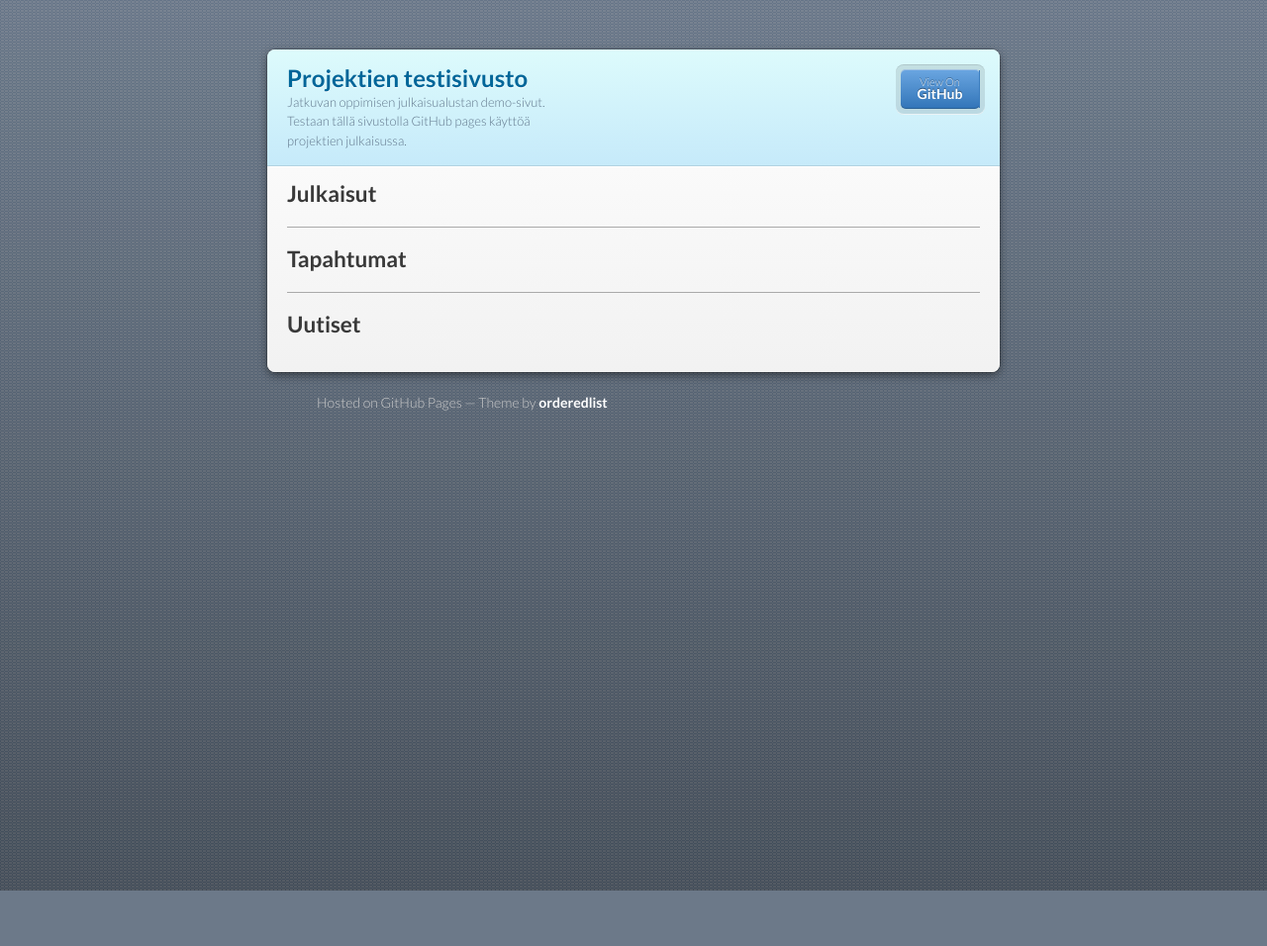
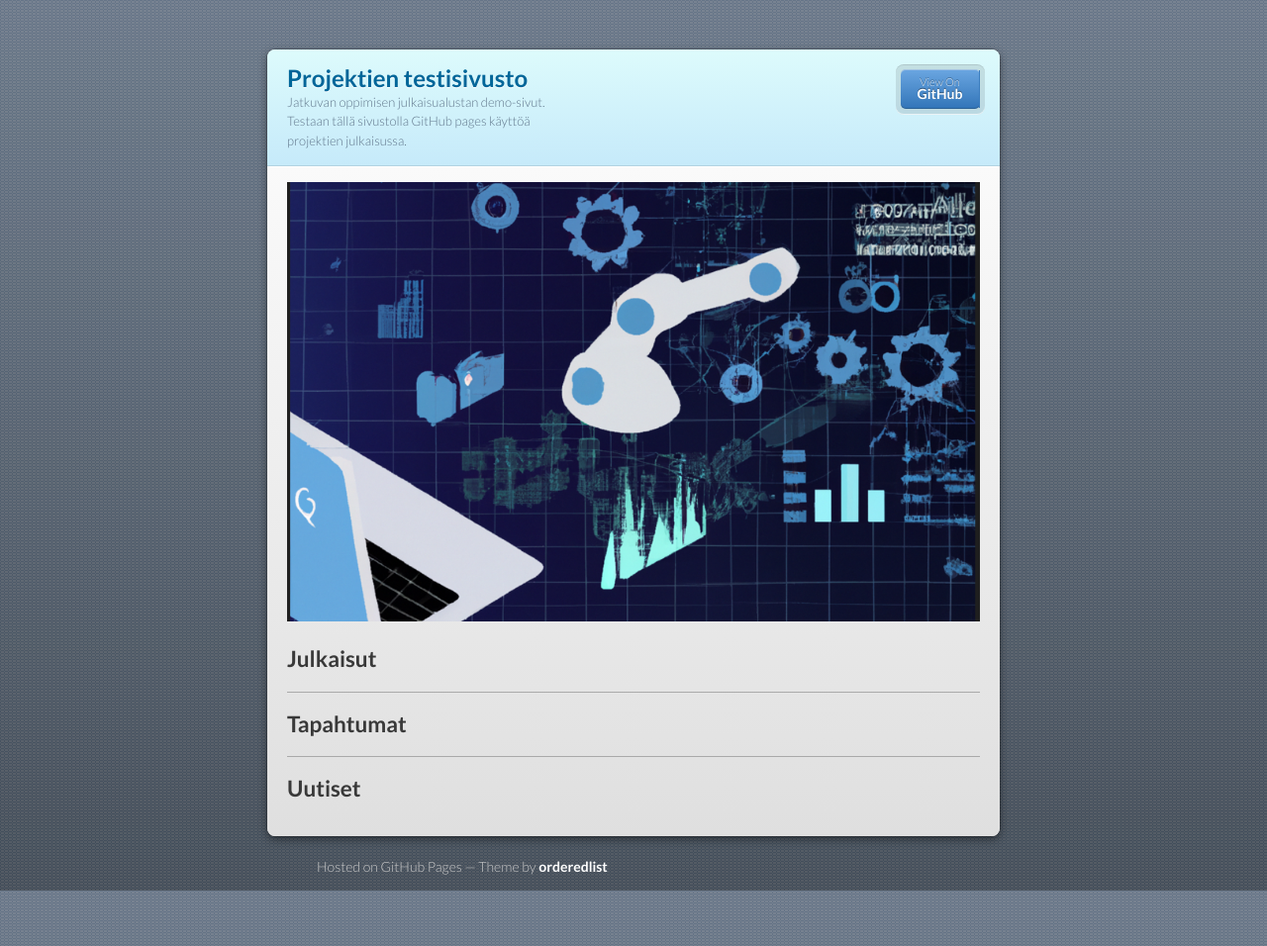
Before and after one commit to martti-testi/martti-testi.github.io, a Jekyll site: the page built from index.markdown, in a window 1280 px wide. Shown: the whole page at 99% size. Built offline with Jekyll 4.4.1, drawn with Linux system fonts in a browser that asks for light colours; our own code applies the rules of GitHub Pages for plain Markdown files; before the commit the page ends 900 px from its top, so only the background shows below that.

Commit message:
Add backround image

```diff
--- a/index.markdown
+++ b/index.markdown
@@ -4,6 +4,7 @@
 
 layout: default
 ---
+![Project sites backround image.](/assets/images/project-backround.PNG)
 ## Julkaisut
 ---
 ## Tapahtumat
```
Also changed, not shown: assets/images/project-backround.PNG (added), assets/images/project-backround1.PNG (added).
